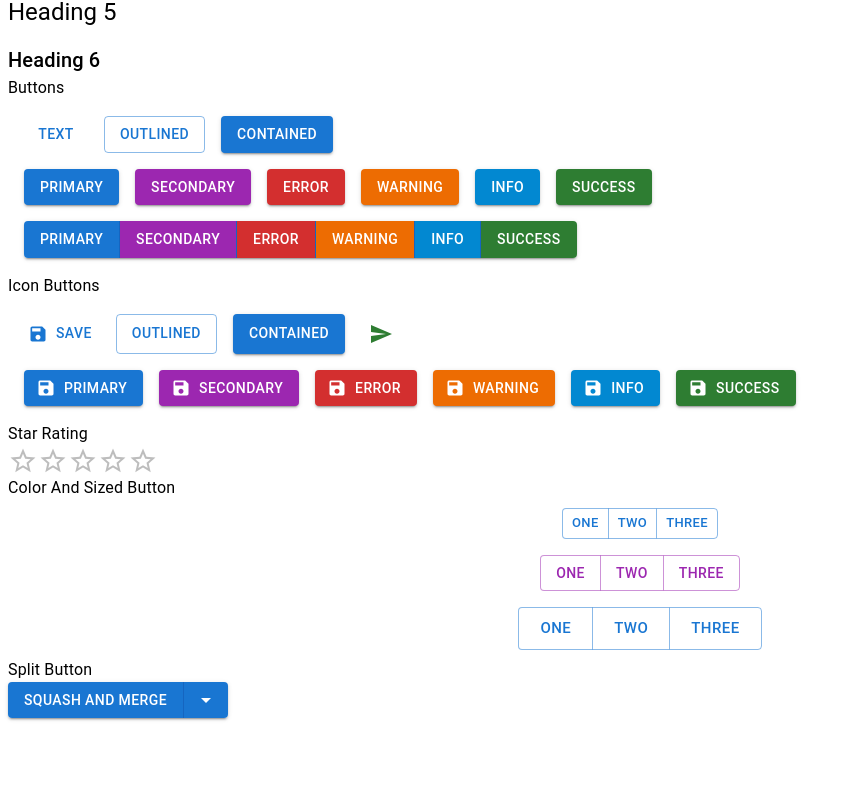
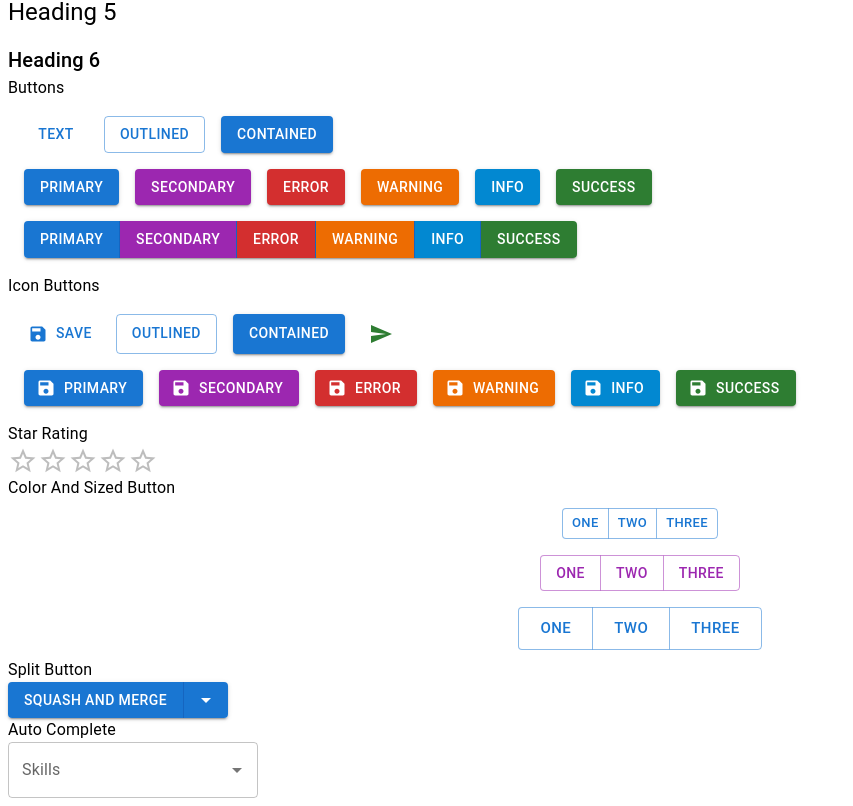
Before and after one commit to sukanta7660/hisab-nikash, a React (Create React App) app: page / in a window 1280 px wide. Shown: the part 382-1188 px from the top of the page, without its empty margins (0-853 px from the left). Before the commit the page ends 1108 px from the top, so only its background shows below. Built offline with nearby package versions, Linux system fonts and the light colour scheme.

Commit message:
material ui autocomplete

```diff
--- a/src/App.tsx
+++ b/src/App.tsx
@@ -7,6 +7,7 @@ import MuiTypography from './components/MuiTypography';
 import StarRating from "./components/StarRating";
 import AlignedButtons from "./components/AlignedButtons";
 import SplitButton from "./components/SplitButton";
+import AutoComplete from "./components/AutoComplete";
 
 
 function App() {
@@ -41,6 +42,10 @@ function App() {
       <Typography>Split Button</Typography>
 
       <SplitButton />
+
+      <Typography>Auto Complete</Typography>
+
+      <AutoComplete />
     </>
   );
 }
--- /dev/null
+++ b/src/components/AutoComplete.tsx
@@ -0,0 +1,17 @@
+import {Stack, Autocomplete, TextField} from '@mui/material';
+
+const skills = ['HTML', 'CSS', 'JavaScript', 'TypeScript', 'React'];
+
+const AutoComplete = () => {
+    return (
+        <>
+            <Stack spacing={2} width='250px'>
+                <Autocomplete
+                    options={skills}
+                    renderInput={(params) => <TextField {...params} label='Skills'/>} />
+            </Stack>
+        </>
+    );
+};
+
+export default AutoComplete;
```
